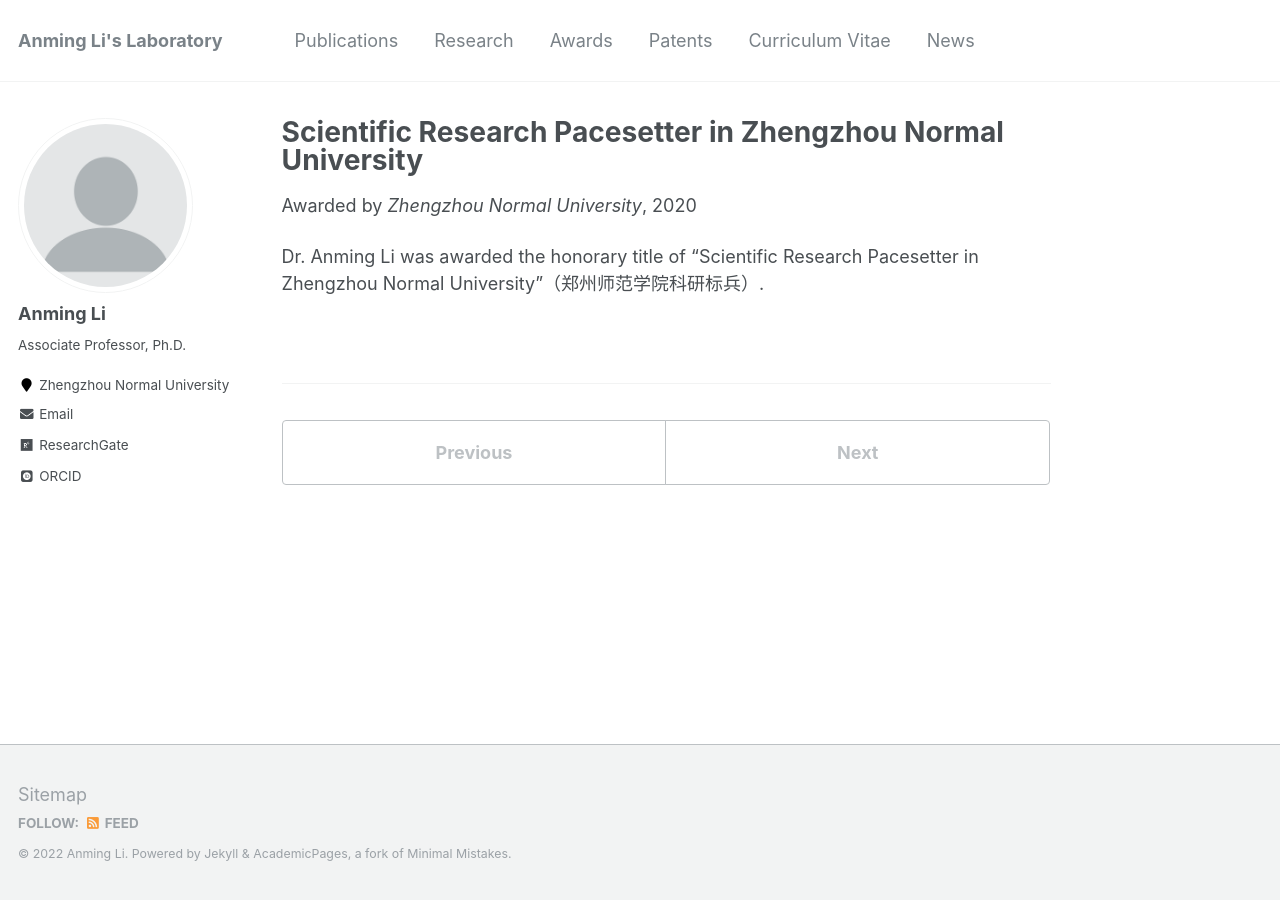
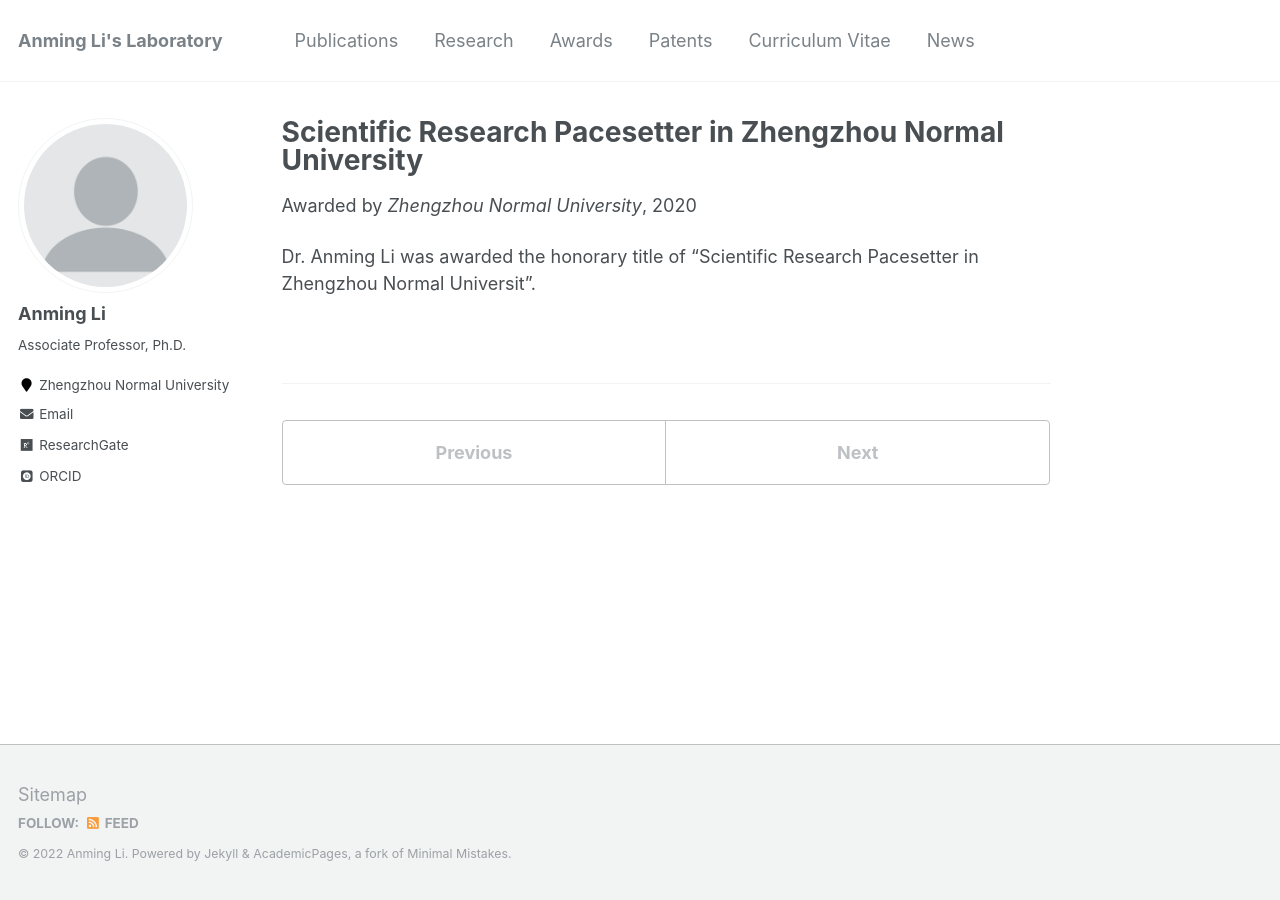
Before and after one commit to ucnclab/ucnclab.github.io, a Jekyll site: the page built from _awards/2020-award3.md, in a window 1280 px wide. Built offline with Jekyll 4.4.1, drawn with Linux system fonts in a browser that asks for light colours; some web fonts are replaced; comment, search, counter and statistics services are not loaded.

Commit message:
Update 2020-award3.md

```diff
--- a/_awards/2020-award3.md
+++ b/_awards/2020-award3.md
@@ -8,4 +8,4 @@ date: 2020-09-08
 location: "Zhengzhou, China"
 ---
 
-Dr. Anming Li was awarded the honorary title of "Scientific Research Pacesetter in Zhengzhou Normal University"（郑州师范学院科研标兵）.
+Dr. Anming Li was awarded the honorary title of "Scientific Research Pacesetter in Zhengzhou Normal Universit".
```
